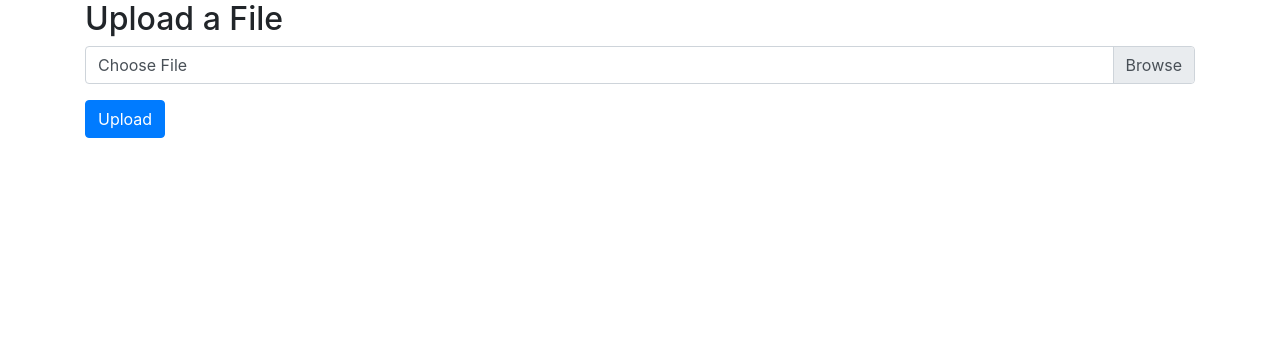
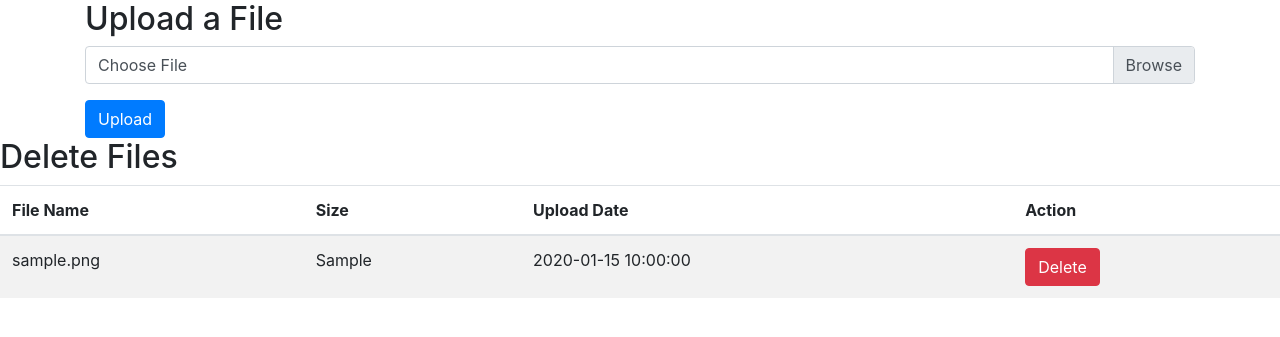
Before and after one commit to DepressoLofi/Lap3_fileManagement, a PHP site: page /file_upload.html.php in a window 1280 px wide. Shown: the top 337 px of the page. Run offline with PHP 8.4, Linux system fonts and the light colour scheme; tables that the repository leaves empty or names only in its code hold one stand-in row (values such as "Sample post").

Commit message:
Add delete function

```diff
--- a/file_upload.html.php
+++ b/file_upload.html.php
@@ -21,6 +21,45 @@
     </div>
   </div>
 
+
+
+  <div class="delete-container">
+  <h2>Delete Files</h2>
+  <?php
+  require_once('connect.php');
+  $sql = "SELECT * FROM files";
+  $result = mysqli_query($conn, $sql);
+
+  if (mysqli_num_rows($result) > 0) {
+    echo "<table class='table table-striped'>
+            <thead>
+              <tr>
+                <th>File Name</th>
+                <th>Size</th>
+                <th>Upload Date</th>
+                <th>Action</th>
+              </tr>
+            </thead>
+            <tbody>";
+    while ($row = mysqli_fetch_assoc($result)) {
+      echo "<tr>";
+      echo "<td>" . $row["filename"] . "</td>";
+      echo "<td>" . $row["size"] . "</td>";
+      echo "<td>" . $row["upload_date"] . "</td>";
+      echo "<td><a href='delete_file.php?id=" . $row["id"] . "' onclick='return confirm(\"Are you sure you want to delete this file?\")' class='btn btn-danger'>Delete</a></td>";
+      echo "</tr>";
+    }
+    echo "</tbody>
+          </table>";
+  } else {
+    echo "<p>No files found.</p>";
+  }
+  ?>
+</div>
+
+
+
+
   <script src="https://stackpath.bootstrapcdn.com/bootstrap/4.5.0/js/bootstrap.min.js"></script>
 </body>
 </html>
```
Also changed, not shown: delete_file.php (added, +33 -0 lines), connect.php (line endings or trailing spaces).
